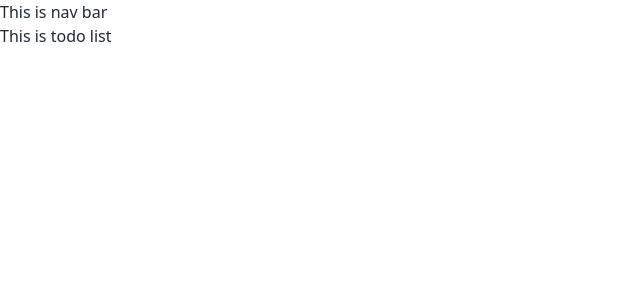
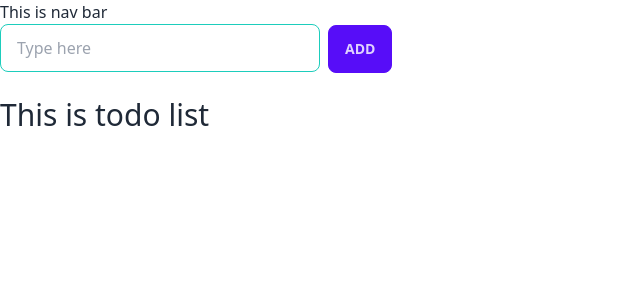
Before and after one commit to shuvrodev337/to-do-app, a React (Vite) app: page / in a window 1280 px wide. Shown: the top 300 px of the page, without its empty margins (0-640 px from the left). Built offline with nearby package versions, Linux system fonts and the light colour scheme.

Commit message:
added simple todo functionality

```diff
--- a/src/components/TodoList/TodoList.jsx
+++ b/src/components/TodoList/TodoList.jsx
@@ -1,12 +1,29 @@
+import { useState } from "react";
 
 const TodoList = () => {
-    return (
+const [todos, setTodos] = useState([])
+    const handleAddTodo = (event)=>{
+
+        event.preventDefault()
+        const newTodo =  event.target.newTodo.value
+        console.log(newTodo);
+        const updatedTodos = [...todos, newTodo]
+        setTodos(updatedTodos)
+    }
+        return (
         <div>
-            This is todo list
-            <form >
-            <input type="text" name="" id="" />
-            <input type="button" value="" />
+            <div>
+            <form onSubmit={handleAddTodo} className="space-x-2">
+            <input type="text" placeholder="Type here" name="newTodo" className="input input-bordered input-accent w-full max-w-xs" />
+            <input type="submit" className="btn btn-primary" value="Add" />
             </form>
+            </div>
+            <div>
+            <h1 className="text-3xl mx-auto my-6">This is todo list</h1>
+                {
+                    todos.map((todo, i)=><li key={i}>{todo}</li>)
+                }
+            </div>
         </div>
     );
 };
```
